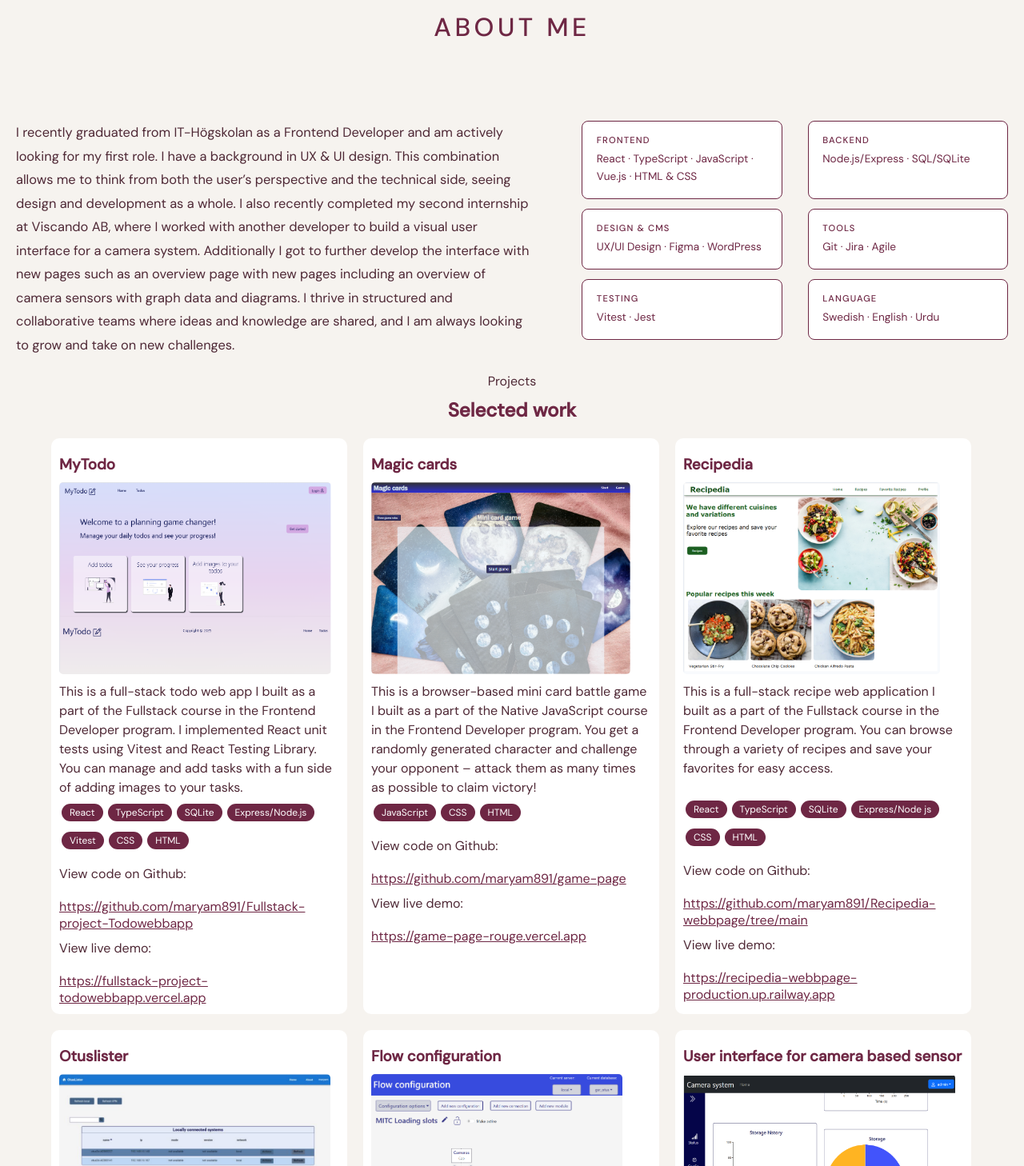
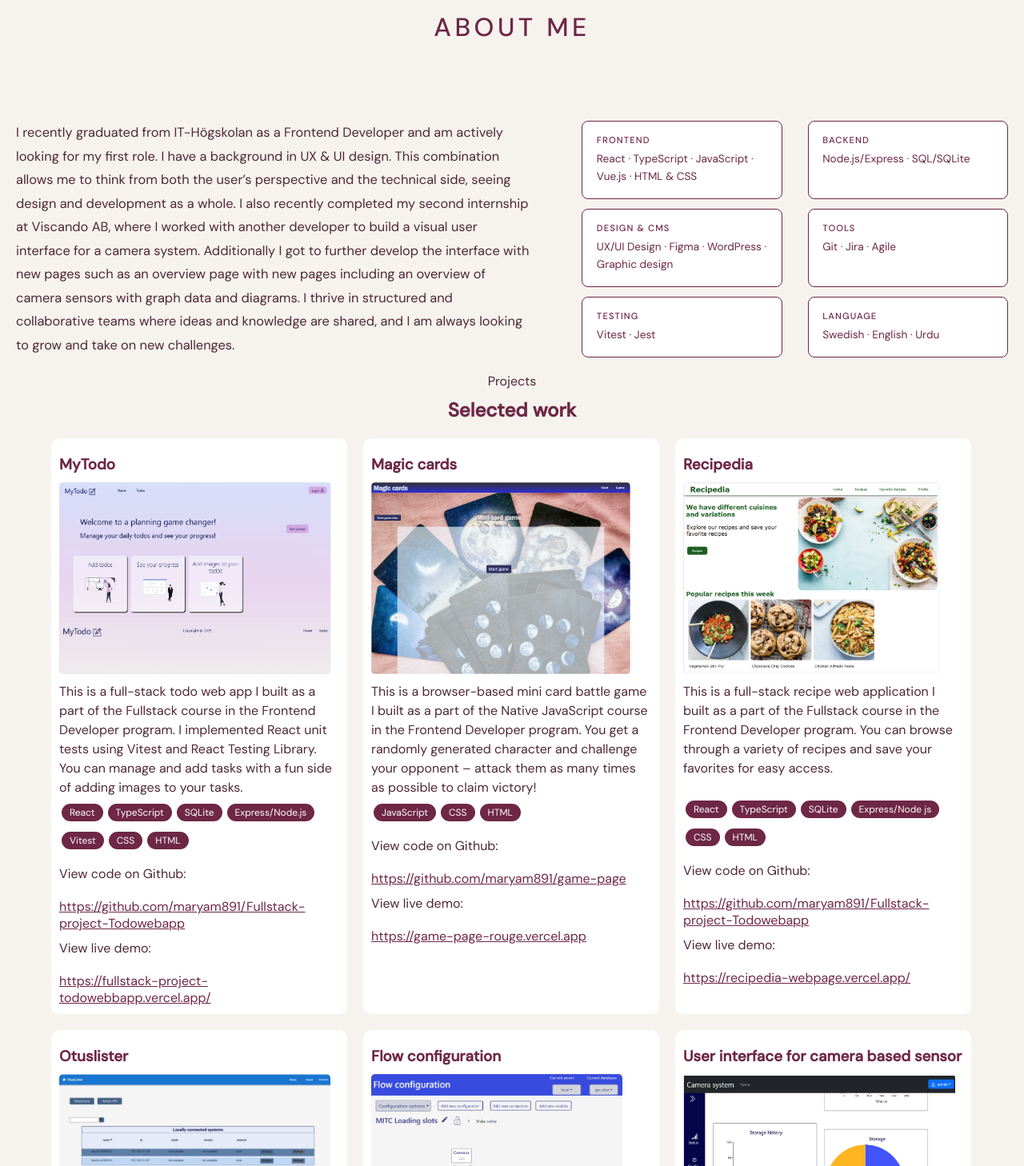
Before and after one commit to maryam891/Portfolio, a React (Vite) app: page / in a window 1280 px wide. Shown: the part 713-2171 px from the top of the page at 80% size. Built offline with nearby package versions, Linux system fonts and the light colour scheme.

Commit message:
updated recipes live url

```diff
--- a/src/components/About.tsx
+++ b/src/components/About.tsx
@@ -6,7 +6,7 @@ const skills = [
 
   { label: 'Backend', items: 'Node.js/Express · SQL/SQLite' },
 
-  { label: 'Design & CMS', items: 'UX/UI Design · Figma · WordPress' },
+  { label: 'Design & CMS', items: 'UX/UI Design · Figma · WordPress · Graphic design' },
 
   { label: 'Tools', items: 'Git · Jira · Agile' },
 
--- a/src/data.ts
+++ b/src/data.ts
@@ -29,8 +29,8 @@ export const projects: Project[] = [
       "CSS",
       "HTML",
     ],
-    githubUrl: "https://github.com/maryam891/Fullstack-project-Todowebbapp",
-    liveUrl: "https://fullstack-project-todowebbapp.vercel.app",
+    githubUrl: "https://github.com/maryam891/Fullstack-project-Todowebapp",
+    liveUrl: "https://fullstack-project-todowebbapp.vercel.app/",
     img: todoImg,
   },
   {
@@ -49,8 +49,8 @@ export const projects: Project[] = [
     description:
       "This is a full-stack recipe web application I built as a part of the Fullstack course in the Frontend Developer program. You can browse through a variety of recipes and save your favorites for easy access.",
     tags: ["React", "TypeScript", "SQLite", "Express/Node js", "CSS", "HTML"],
-    githubUrl: "https://github.com/maryam891/Recipedia-webbpage/tree/main",
-    liveUrl: "https://recipedia-webbpage-production.up.railway.app",
+    githubUrl: "https://github.com/maryam891/Fullstack-project-Todowebapp",
+    liveUrl: "https://recipedia-webpage.vercel.app/",
     img: recipeImg,
   },
   {
```
